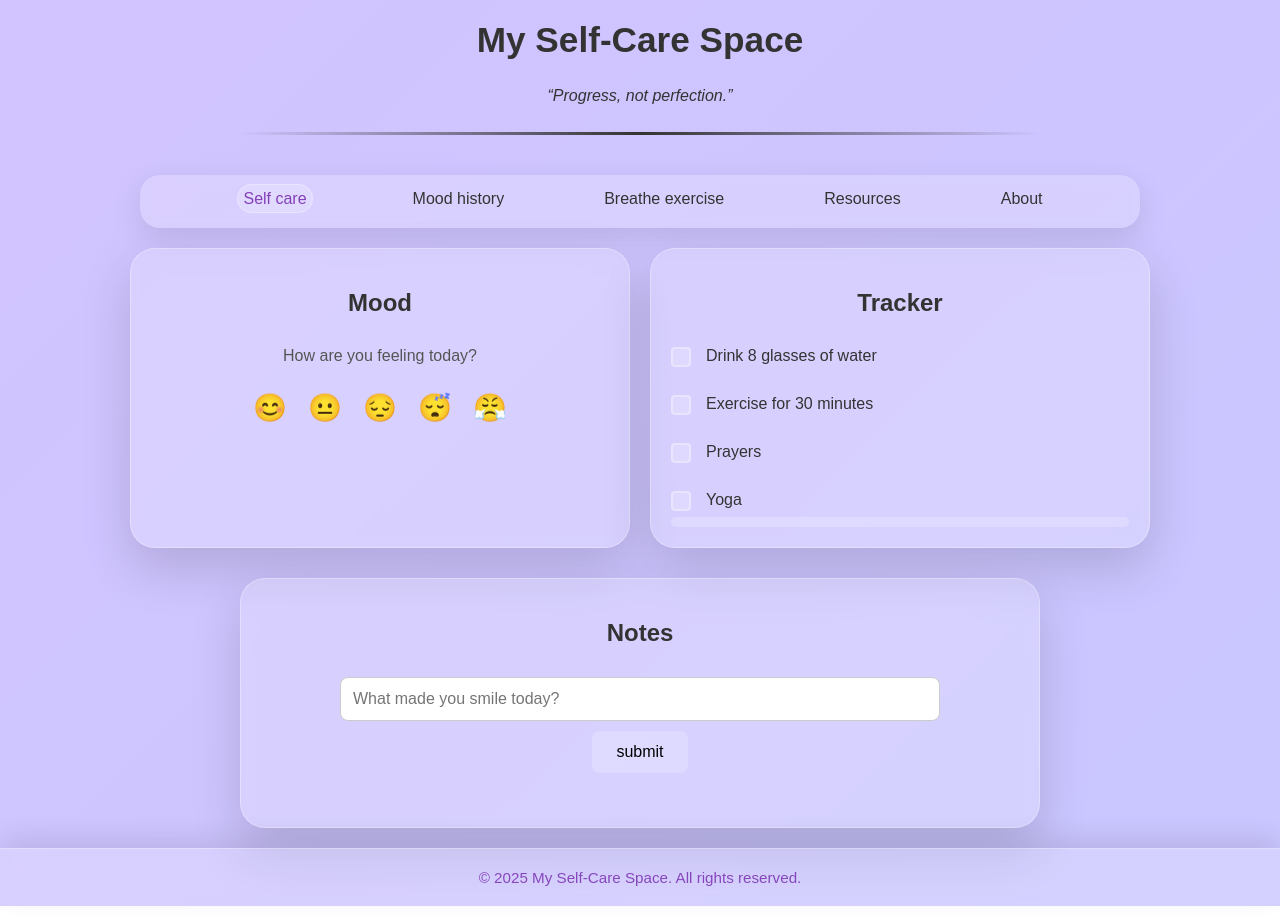
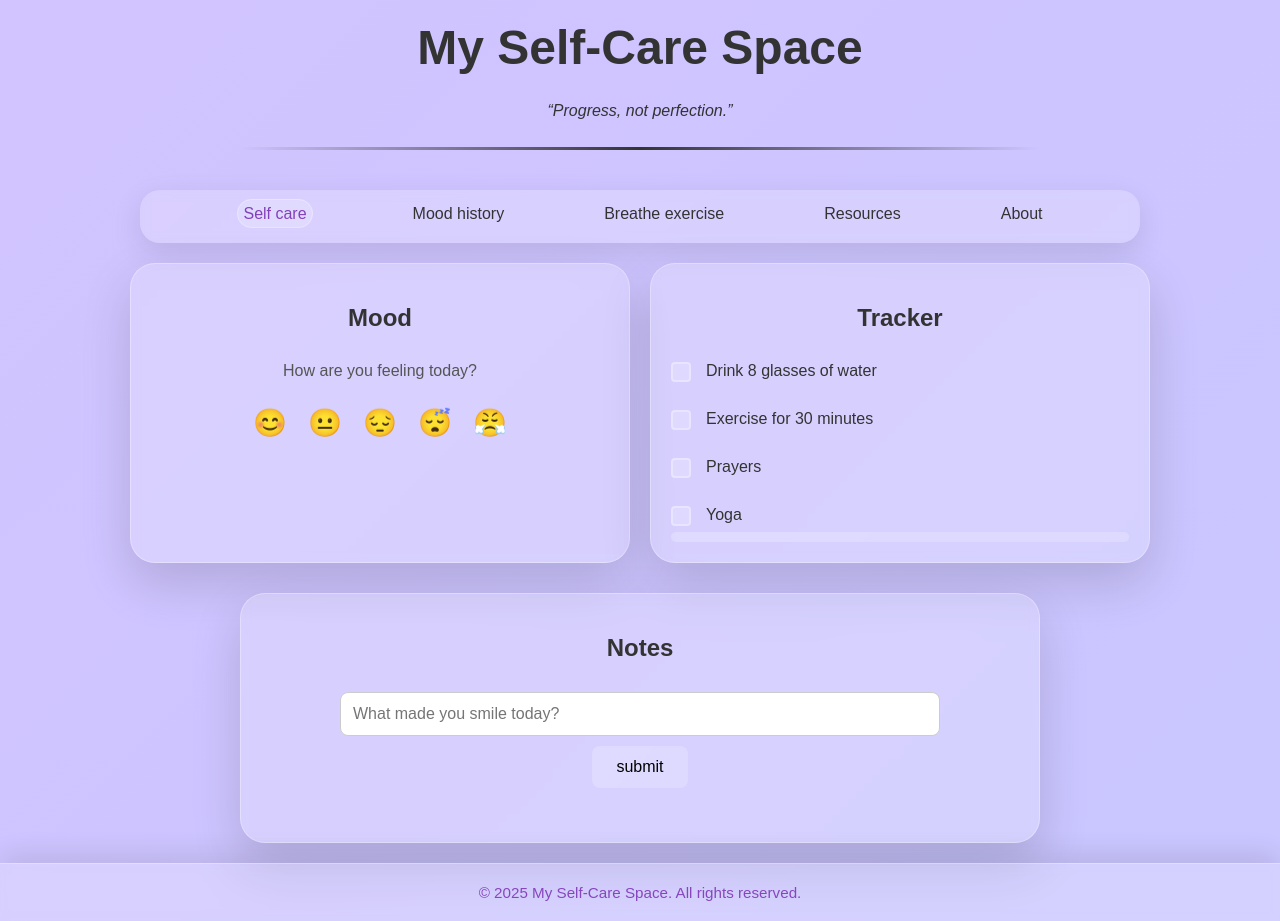
Before and after one commit to ZozElSharkawy/SelfCare, a plain HTML site: page index.html in a window 1280 px wide. Drawn offline with Linux system fonts and the light colour scheme.

Commit message:
progressing

```diff
--- a/style.css
+++ b/style.css
@@ -31,7 +31,7 @@ body {
 }
 
 header h2 {
-  font-size: 2.2em;
+  font-size: 3em;
   text-align: center;
   margin-bottom: 20px;
   color: var(--text-color);
```
